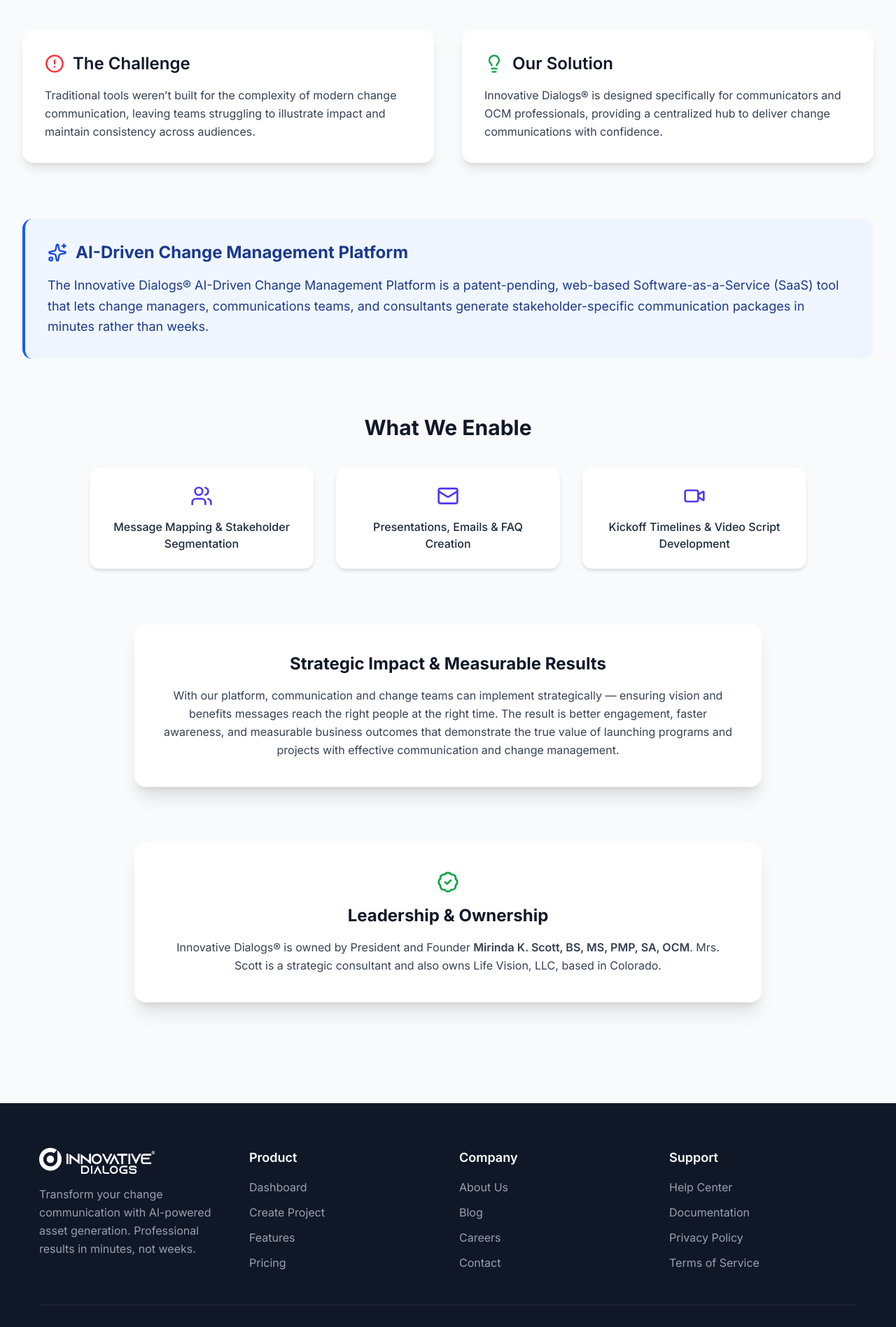
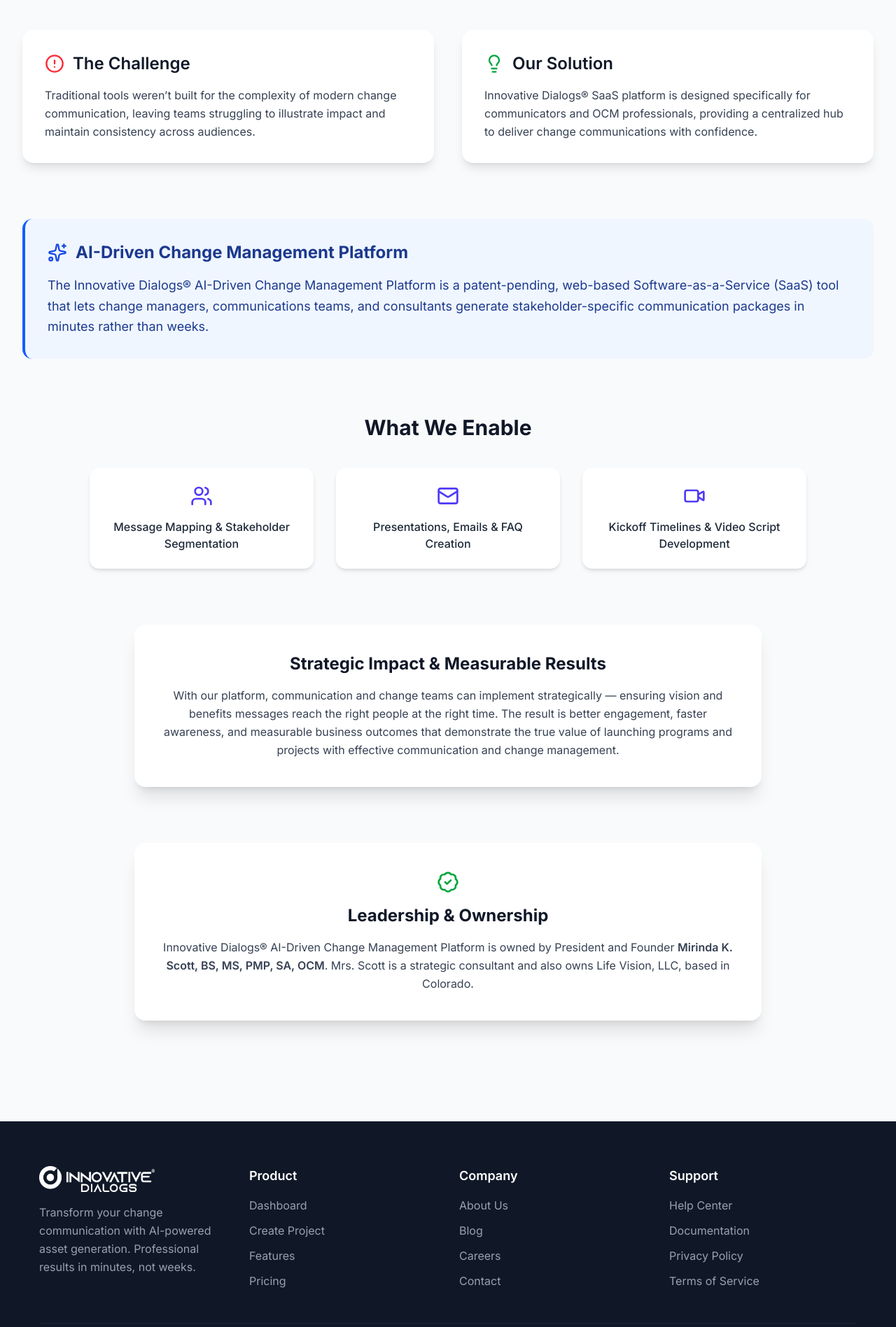
Before and after one commit to RobustAgency/ai-change-management-frontend, a Next.js app: page /about-us in a window 1280 px wide. Shown: the part 640-2537 px from the top of the page at 70% size. Built offline with nearby package versions, Linux system fonts and the light colour scheme; no server answers.

Commit message:
content fixes

```diff
--- a/app/about-us/page.tsx
+++ b/app/about-us/page.tsx
@@ -15,14 +15,11 @@ const AboutUsPage = () => {
       {/* HERO SECTION */}
       <section className="relative overflow-hidden text-white">
         <div className="absolute inset-0 bg-gradient-to-br from-indigo-800 via-blue-700 to-purple-800" />
-
         {/* Glow Blobs */}
         <div className="absolute -top-32 -left-32 w-96 h-96 bg-purple-500/30 rounded-full blur-3xl" />
         <div className="absolute top-1/2 -right-32 w-96 h-96 bg-blue-400/30 rounded-full blur-3xl" />
         <div className="absolute bottom-0 left-1/3 w-80 h-80 bg-indigo-400/30 rounded-full blur-3xl" />
-
         <div className="absolute inset-0 bg-gradient-to-t from-black/30 via-black/10 to-transparent" />
-
         <div className="relative max-w-7xl mx-auto px-4 sm:px-6 lg:px-8 py-20 text-center">
           <div className="flex justify-center mb-5">
             <div className="p-3 rounded-full bg-white/10 backdrop-blur-md border border-white/20">
@@ -33,7 +30,6 @@ const AboutUsPage = () => {
           <h1 className="text-4xl sm:text-5xl font-extrabold mb-5 tracking-tight">
             About Innovative Dialogs®
           </h1>
-
           <p className="max-w-3xl mx-auto text-base sm:text-lg text-blue-100 leading-relaxed">
             Empowering organizations to communicate change with clarity,
             confidence, and measurable impact.
@@ -76,7 +72,7 @@ const AboutUsPage = () => {
               </h3>
             </div>
             <p className="text-gray-700 leading-relaxed">
-              Innovative Dialogs® is designed specifically for communicators and
+              Innovative Dialogs® SaaS platform is designed specifically for communicators and
               OCM professionals, providing a centralized hub to deliver change
               communications with confidence.
             </p>
@@ -161,7 +157,7 @@ const AboutUsPage = () => {
             Leadership & Ownership
           </h3>
           <p className="text-gray-700 leading-relaxed text-center">
-            Innovative Dialogs® is owned by President and Founder{" "}
+            Innovative Dialogs® AI-Driven Change Management Platform is owned by President and Founder{" "}
             <span className="font-semibold">
               Mirinda K. Scott, BS, MS, PMP, SA, OCM
             </span>
--- a/components/home/Footer.tsx
+++ b/components/home/Footer.tsx
@@ -101,7 +101,7 @@ const Footer = () => {
 
                 {/* Bottom Section */}
                 <div className="border-t border-gray-800 mt-12 pt-8 flex flex-col md:flex-row justify-between items-center">
-                    <p className="text-gray-400 text-sm">© 2025 ChangeAI. All rights reserved.</p>
+                    <p className="text-gray-400 text-sm">Copyright© 2025 – Life Vision, LLC</p>
                     <div className="flex space-x-6 mt-4 md:mt-0">
                         <a href="#" className="text-gray-400 hover:text-white transition-colors">
                             <span className="sr-only">Twitter</span>
```
